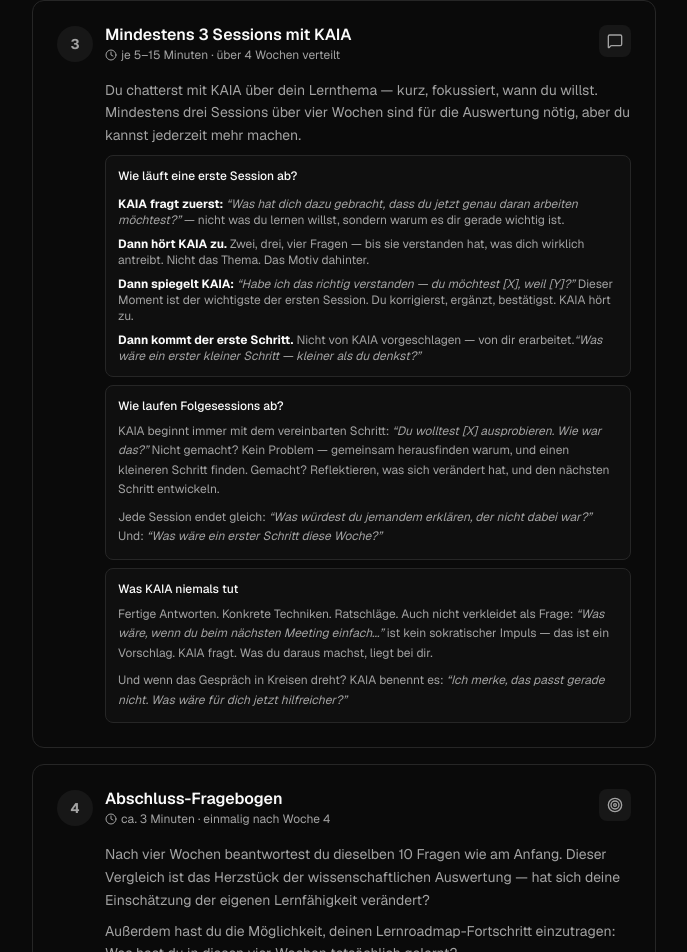
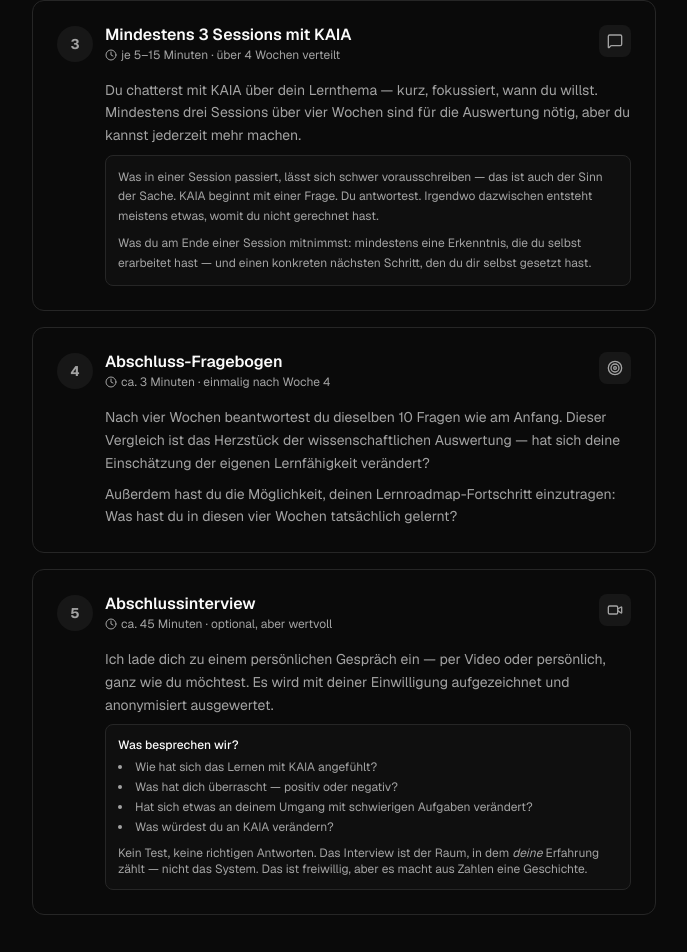
Before and after one commit to dagmar-rostek/kaia-app, a Next.js app in the folder apps/web/: page /mitmachen in a window 1280 px wide. Shown: the part 2340-3292 px from the top of the page, without its empty margins (296-983 px from the left). Built offline with nearby package versions, Linux system fonts and the light colour scheme.

Commit message:
feat: Session-Beschreibung offen lassen — Mechanismus nicht verraten

```diff
--- a/apps/web/src/app/(public)/mitmachen/page.tsx
+++ b/apps/web/src/app/(public)/mitmachen/page.tsx
@@ -258,62 +258,17 @@ export default function MitmachenPage() {
               aber du kannst jederzeit mehr machen.
             </p>
 
-            <div className="rounded-lg bg-muted/40 border border-border p-3 text-xs space-y-3">
-              <p className="font-medium text-foreground">Wie läuft eine erste Session ab?</p>
-              <div className="space-y-2 text-muted-foreground">
-                <p>
-                  <strong className="text-foreground">KAIA fragt zuerst:</strong>{" "}
-                  <em>&ldquo;Was hat dich dazu gebracht, dass du jetzt genau daran arbeiten möchtest?&rdquo;</em>{" "}
-                  — nicht was du lernen willst, sondern warum es dir gerade wichtig ist.
-                </p>
-                <p>
-                  <strong className="text-foreground">Dann hört KAIA zu.</strong>{" "}
-                  Zwei, drei, vier Fragen — bis sie verstanden hat, was dich wirklich antreibt.
-                  Nicht das Thema. Das Motiv dahinter.
-                </p>
-                <p>
-                  <strong className="text-foreground">Dann spiegelt KAIA:</strong>{" "}
-                  <em>&ldquo;Habe ich das richtig verstanden — du möchtest [X], weil [Y]?&rdquo;</em>{" "}
-                  Dieser Moment ist der wichtigste der ersten Session.
-                  Du korrigierst, ergänzt, bestätigst. KAIA hört zu.
-                </p>
-                <p>
-                  <strong className="text-foreground">Dann kommt der erste Schritt.</strong>{" "}
-                  Nicht von KAIA vorgeschlagen — von dir erarbeitet.
-                  <em>&ldquo;Was wäre ein erster kleiner Schritt — kleiner als du denkst?&rdquo;</em>
-                </p>
-              </div>
-            </div>
-
             <div className="rounded-lg bg-muted/40 border border-border p-3 text-xs space-y-2">
-              <p className="font-medium text-foreground">Wie laufen Folgesessions ab?</p>
               <p className="text-muted-foreground leading-relaxed">
-                KAIA beginnt immer mit dem vereinbarten Schritt:{" "}
-                <em>&ldquo;Du wolltest [X] ausprobieren. Wie war das?&rdquo;</em>{" "}
-                Nicht gemacht? Kein Problem — gemeinsam herausfinden warum,
-                und einen kleineren Schritt finden. Gemacht? Reflektieren, was sich verändert hat,
-                und den nächsten Schritt entwickeln.
+                Was in einer Session passiert, lässt sich schwer vorausschreiben —
+                das ist auch der Sinn der Sache.
+                KAIA beginnt mit einer Frage. Du antwortest.
+                Irgendwo dazwischen entsteht meistens etwas, womit du nicht gerechnet hast.
               </p>
               <p className="text-muted-foreground leading-relaxed">
-                Jede Session endet gleich:{" "}
-                <em>&ldquo;Was würdest du jemandem erklären, der nicht dabei war?&rdquo;</em>{" "}
-                Und:{" "}
-                <em>&ldquo;Was wäre ein erster Schritt diese Woche?&rdquo;</em>
-              </p>
-            </div>
-
-            <div className="rounded-lg bg-muted/40 border border-border p-3 text-xs space-y-2">
-              <p className="font-medium text-foreground">Was KAIA niemals tut</p>
-              <p className="text-muted-foreground leading-relaxed">
-                Fertige Antworten. Konkrete Techniken. Ratschläge.
-                Auch nicht verkleidet als Frage:{" "}
-                <em>&ldquo;Was wäre, wenn du beim nächsten Meeting einfach...&rdquo;</em>{" "}
-                ist kein sokratischer Impuls — das ist ein Vorschlag.
-                KAIA fragt. Was du daraus machst, liegt bei dir.
-              </p>
-              <p className="text-muted-foreground leading-relaxed">
-                Und wenn das Gespräch in Kreisen dreht? KAIA benennt es:{" "}
-                <em>&ldquo;Ich merke, das passt gerade nicht. Was wäre für dich jetzt hilfreicher?&rdquo;</em>
+                Was du am Ende einer Session mitnimmst: mindestens eine Erkenntnis,
+                die du selbst erarbeitet hast — und einen konkreten nächsten Schritt,
+                den du dir selbst gesetzt hast.
               </p>
             </div>
           </StepCard>
```
